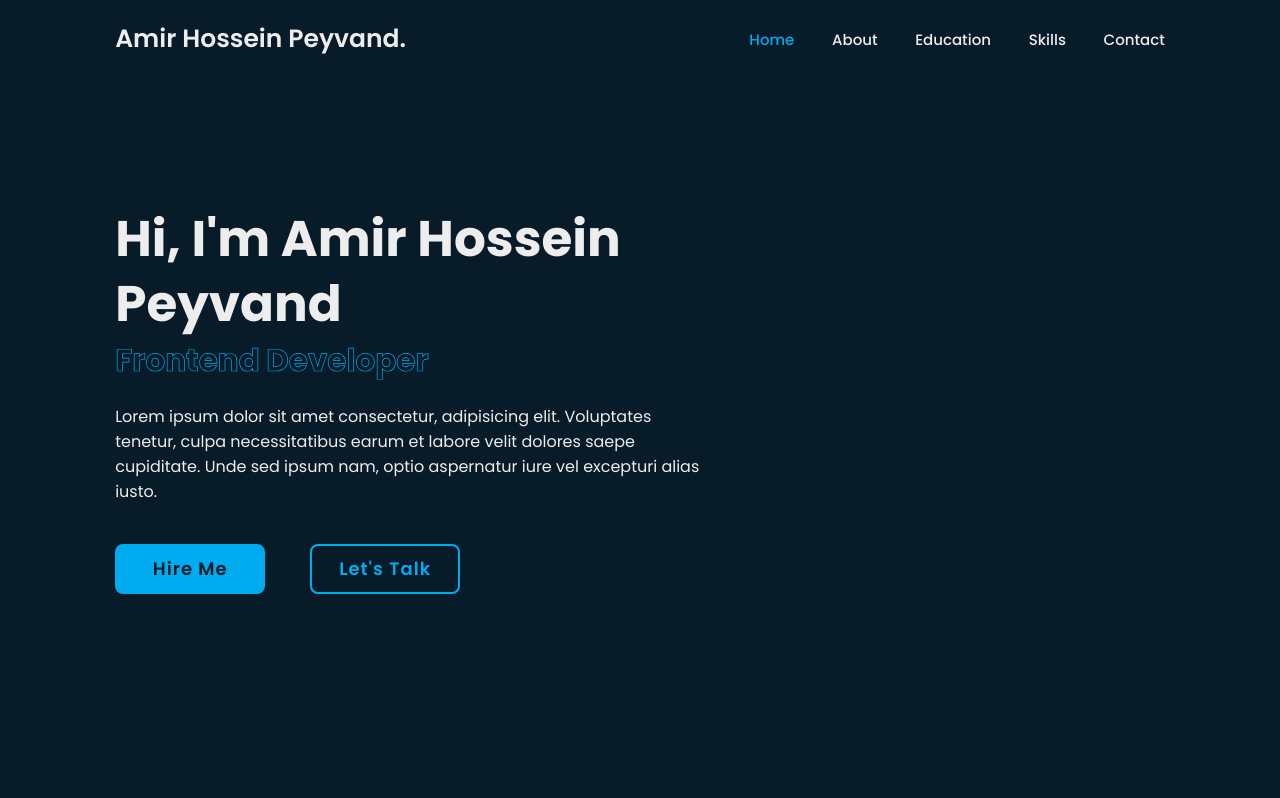
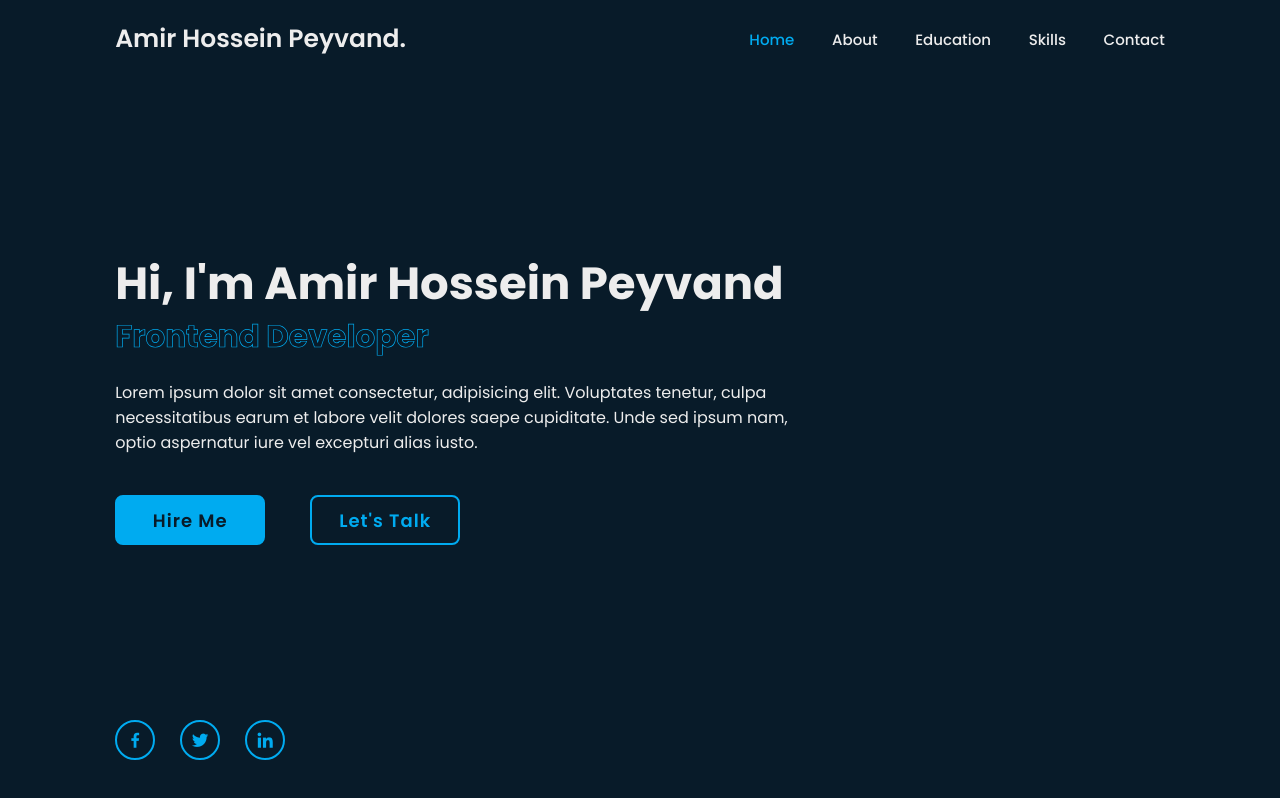
Before and after one commit to amirhossein-peyvand/portfolio-website, a website: page index.html in a window 1280 px wide. Drawn offline with nearby package versions, Linux system fonts and the light colour scheme.

Commit message:
Adding and design social media icons in home section

```diff
--- a/css/style.scss
+++ b/css/style.scss
@@ -66,15 +66,18 @@ html {
     }
 
     main {
-      section {
+      .home {
+        align-items: center;
+        display: flex;
         min-height: 100vh;
-        padding: 10rem 9% 2rem;
+        padding: 0 9%;
+        // padding: 10rem 9% 2rem;
 
         .home-content {
-          max-width: 60rem;
+          max-width: 70rem;
 
           h1 {
-            font-size: 5rem;
+            font-size: 4.5rem;
             font-weight: 700;
             line-height: 1.3;
           }
@@ -156,12 +159,51 @@ html {
             }
           }
         }
-      }
 
-      .home {
-        align-items: center;
-        display: flex;
-        padding: 0 9%;
+        .social-media {
+          bottom: 4rem;
+          display: flex;
+          justify-content: space-between;
+          position: absolute;
+          width: 170px;
+
+          a {
+            align-items: center;
+            background-color: transparent;
+            border-radius: 50%;
+            border: 0.2rem solid $main-color;
+            color: $main-color;
+            display: inline-flex;
+            font-size: 20px;
+            height: 40px;
+            justify-content: center;
+            overflow: hidden;
+            position: relative;
+            transition: 0.5s;
+            width: 40px;
+            z-index: 1;
+
+            &:hover {
+              color: $bg-color;
+            }
+
+            &::before {
+              background-color: $main-color;
+              content: "";
+              height: 100%;
+              left: 0;
+              position: absolute;
+              top: 0;
+              transition: 0.5s;
+              width: 0;
+              z-index: -1;
+            }
+
+            &:hover::before {
+              width: 100%;
+            }
+          }
+        }
       }
     }
   }
--- a/index.html
+++ b/index.html
@@ -28,7 +28,7 @@
       </nav>
     </header>
 
-    <!-- home section design -->
+    <!-- main (home) section design -->
     <main>
       <section class="home" id="home">
         <div class="home-content">
@@ -45,6 +45,11 @@
             <a href="#" class="btn">Let's Talk</a>
           </div>
         </div>
+        <div class="social-media">
+          <a href="#facebook"><i class="bx bxl-facebook"></i></a>
+          <a href="#twitter"><i class="bx bxl-twitter"></i></a>
+          <a href="#linkedin"><i class="bx bxl-linkedin"></i></a>
+        </div>
       </section>
     </main>
 
```
Also changed, not shown: css/style.css, 1 other file.
